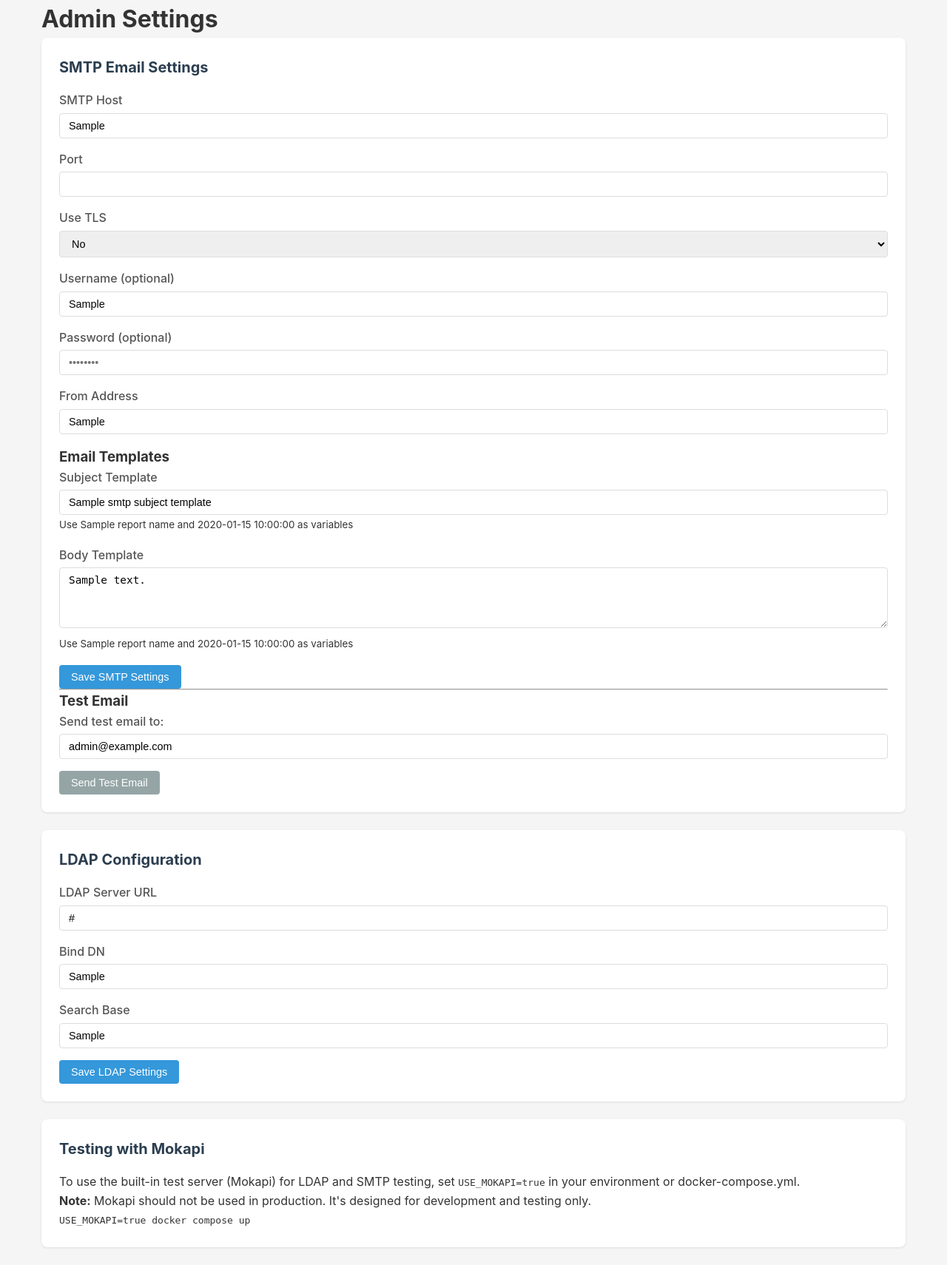
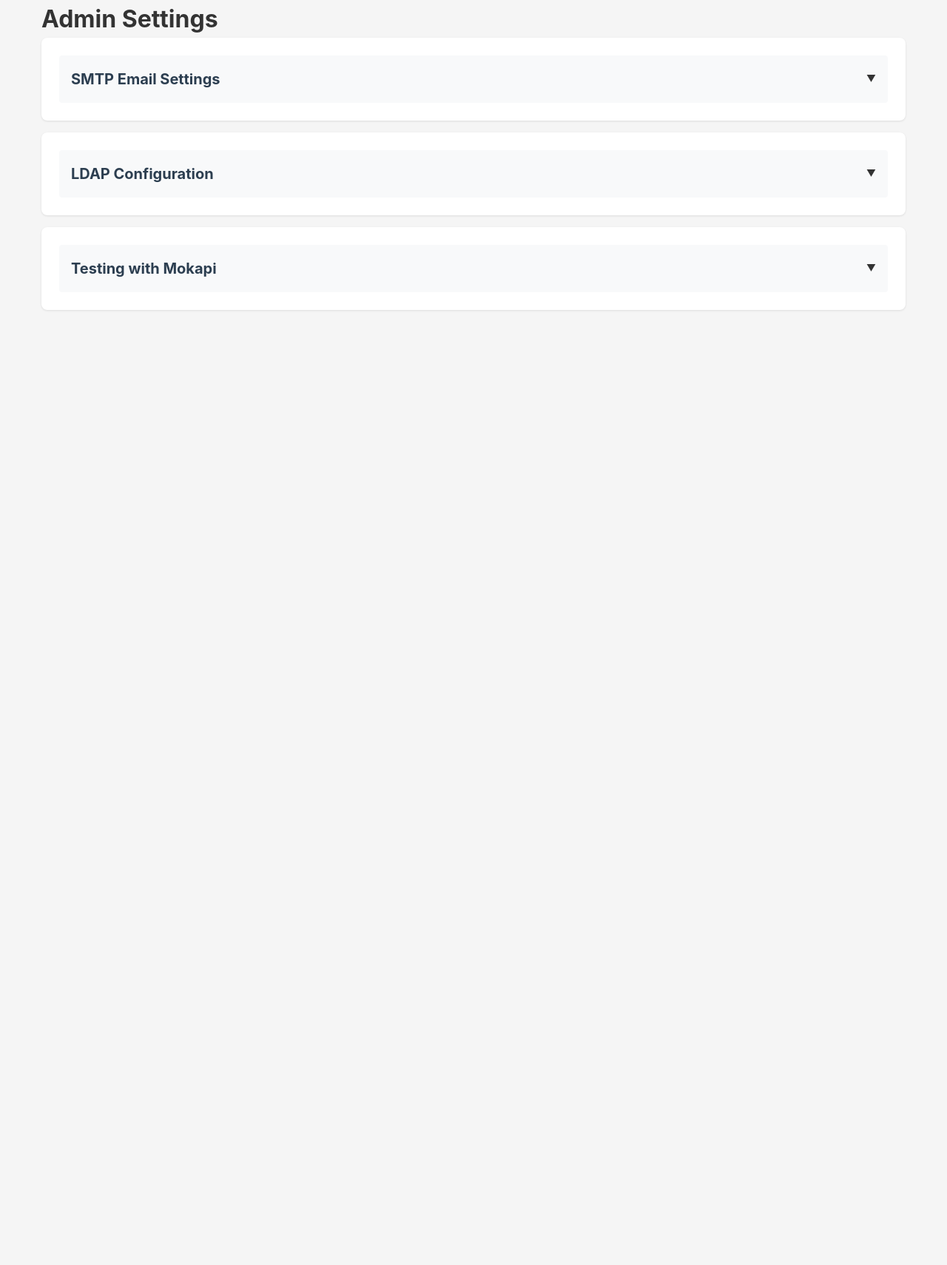
Before and after one commit to Nurb4000/InstantReports, a FastAPI app: template templates/admin/settings.html in a window 1280 px wide. Shown: the whole page at 74% size. After the commit the page ends 420 px from the top, so only its background shows below. Run offline with FastAPI, Linux system fonts and the light colour scheme; the template is opened without the code that fills it: most values are stand-ins (such as "Sample title", 1, 10 or a date in 2020).

Commit message:
feat: make settings sections collapsible by default

```diff
--- a/static/css/main.css
+++ b/static/css/main.css
@@ -207,6 +207,36 @@ main {
     box-shadow: 0 4px 20px rgba(0, 0, 0, 0.3);
 }
 
+/* Collapsible sections */
+.collapsible-section {
+    margin-bottom: 1rem;
+}
+
+.section-header {
+    display: flex;
+    justify-content: space-between;
+    align-items: center;
+    padding: 1rem;
+    background: #f8f9fa;
+    border-radius: 4px;
+    cursor: pointer;
+    user-select: none;
+}
+
+.section-header:hover {
+    background: #e9ecef;
+}
+
+.section-header h2 {
+    margin: 0;
+    font-size: 1.25rem;
+}
+
+.toggle-icon {
+    font-size: 0.8rem;
+    transition: transform 0.2s;
+}
+
 table {
     width: 100%;
     border-collapse: collapse;
--- a/templates/admin/settings.html
+++ b/templates/admin/settings.html
@@ -8,8 +8,12 @@
 </div>
 
 <!-- SMTP Settings -->
-<div class="card mb-4">
-    <h2>SMTP Email Settings</h2>
+<div class="card mb-4 collapsible-section">
+    <div class="section-header" onclick="toggleSection(this)">
+        <h2>SMTP Email Settings</h2>
+        <span class="toggle-icon">▼</span>
+    </div>
+    <div class="section-content" style="display: none;">
     <form method="post" action="/admin/settings">
         <div class="row">
             <div class="col-md-6">
@@ -82,11 +86,16 @@
         </div>
         <button type="submit" class="btn btn-secondary">Send Test Email</button>
     </form>
+    </div>
 </div>
 
 <!-- LDAP Settings -->
-<div class="card mb-4">
-    <h2>LDAP Configuration</h2>
+<div class="card mb-4 collapsible-section">
+    <div class="section-header" onclick="toggleSection(this)">
+        <h2>LDAP Configuration</h2>
+        <span class="toggle-icon">▼</span>
+    </div>
+    <div class="section-content" style="display: none;">
     <form method="post" action="/admin/settings">
         <div class="form-group">
             <label for="ldap_url">LDAP Server URL</label>
@@ -102,13 +111,34 @@
         </div>
         <button type="submit" class="btn btn-primary">Save LDAP Settings</button>
     </form>
+    </div>
 </div>
 
 <!-- Testing Note -->
-<div class="card">
-    <h2>Testing with Mokapi</h2>
+<div class="card collapsible-section">
+    <div class="section-header" onclick="toggleSection(this)">
+        <h2>Testing with Mokapi</h2>
+        <span class="toggle-icon">▼</span>
+    </div>
+    <div class="section-content" style="display: none;">
     <p>To use the built-in test server (Mokapi) for LDAP and SMTP testing, set <code>USE_MOKAPI=true</code> in your environment or docker-compose.yml.</p>
     <p><strong>Note:</strong> Mokapi should not be used in production. It's designed for development and testing only.</p>
     <code>USE_MOKAPI=true docker compose up</code>
+    </div>
 </div>
+
+<script>
+function toggleSection(header) {
+    const content = header.nextElementSibling;
+    const icon = header.querySelector('.toggle-icon');
+
+    if (content.style.display === 'none') {
+        content.style.display = 'block';
+        icon.textContent = '▲';
+    } else {
+        content.style.display = 'none';
+        icon.textContent = '▼';
+    }
+}
+</script>
 {% endblock %}
```
